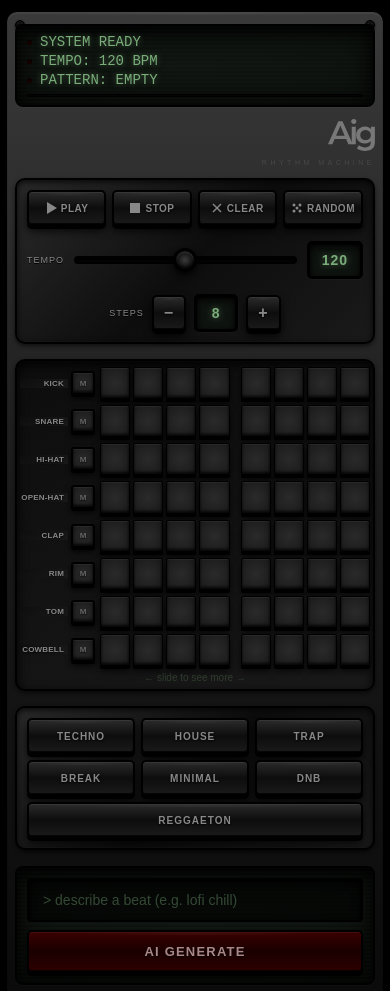
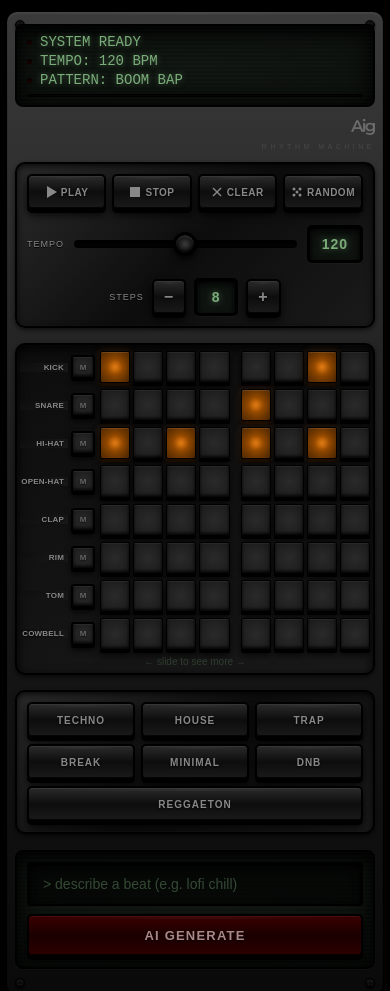
Before and after one commit to yinxinghuan/rhythm-machine, a plain HTML site: page index.html in a window 390 px wide. Shown: the top 991 px of the page. Drawn offline with Linux system fonts and the light colour scheme; a web font is replaced by a local one.

Commit message:
Instant-play: shrink brand logo, random starter, first-gesture autoplay
- Aig brand mark trimmed (32px → 20px desktop, 16px mobile) for a subtle stamp
- Pick one of six simple 8-step starters on load (four-on-floor, boom bap,
  disco, minimal, break, latin) so the grid is never empty
- Auto-start playback on the user's first pointerdown/keydown — keeps the
  setInterval bounded during background preload while delivering an
  instant-play feel as soon as the user actually touches the game

Co-Authored-By: Claude Opus 4.7 (1M context) <noreply@anthropic.com>

```diff
--- a/index.html
+++ b/index.html
@@ -295,9 +295,9 @@
         }
 
         .brand-logo {
-            height: 32px;
+            height: 20px;
             width: auto;
-            opacity: 0.55;
+            opacity: 0.45;
             filter: brightness(0.7);
             pointer-events: none;
             user-select: none;
@@ -1007,6 +1007,10 @@
             .logo {
                 font-size: 24px;
                 letter-spacing: 5px;
+            }
+
+            .brand-logo {
+                height: 16px;
             }
 
             .subtitle {
@@ -2238,6 +2242,34 @@
         stepsMinusBtn.disabled = STEPS <= MIN_STEPS;
         stepsPlusBtn.disabled = STEPS >= MAX_STEPS;
         updateStatusDisplay('ready');
+
+        const starterExamples = [
+            { name: 'FOUR ON FLOOR', data: { kick: [1,0,0,0,1,0,0,0], snare: [0,0,0,0,1,0,0,0], hihat: [0,0,1,0,0,0,1,0] } },
+            { name: 'BOOM BAP',     data: { kick: [1,0,0,0,0,0,1,0], snare: [0,0,0,0,1,0,0,0], hihat: [1,0,1,0,1,0,1,0] } },
+            { name: 'DISCO',        data: { kick: [1,0,0,0,1,0,0,0], hihat: [0,1,0,1,0,1,0,1], clap: [0,0,0,0,1,0,0,0], openhat: [0,0,0,0,0,0,0,1] } },
+            { name: 'MINIMAL',      data: { kick: [1,0,0,0,1,0,0,0], hihat: [0,0,0,1,0,0,0,1], rim: [0,1,0,0,0,1,0,0] } },
+            { name: 'BREAK',        data: { kick: [1,0,0,0,0,0,1,0], snare: [0,0,0,0,1,0,0,0], clap: [0,0,0,0,1,0,0,0], hihat: [0,1,1,0,0,1,1,0] } },
+            { name: 'LATIN',        data: { kick: [1,0,0,1,0,0,1,0], rim: [0,0,1,0,0,0,1,0], cowbell: [0,1,0,0,1,0,0,1] } }
+        ];
+
+        function loadStarterExample() {
+            const pick = starterExamples[Math.floor(Math.random() * starterExamples.length)];
+            const full = {};
+            instruments.forEach(inst => { full[inst] = pick.data[inst] || new Array(8).fill(0); });
+            loadPresetData(full);
+            updatePattern();
+            updateStatusDisplay('pattern', pick.name);
+        }
+
+        loadStarterExample();
+
+        function autoplayOnFirstGesture(e) {
+            if (e.target && e.target.closest && e.target.closest('#playBtn, #stopBtn')) return;
+            if (isPlaying) return;
+            play();
+        }
+        document.addEventListener('pointerdown', autoplayOnFirstGesture, { once: true, capture: true });
+        document.addEventListener('keydown', autoplayOnFirstGesture, { once: true, capture: true });
     </script>
 </body>
 </html>
```
